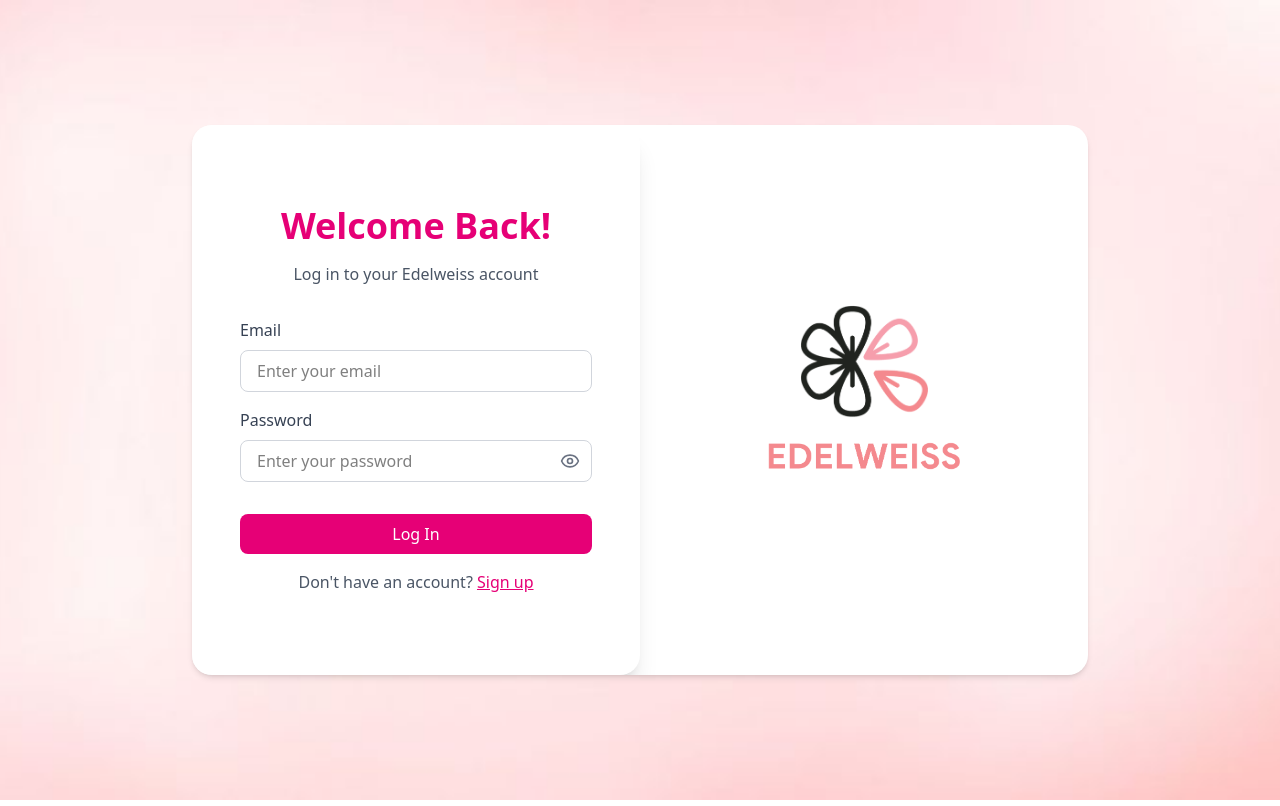
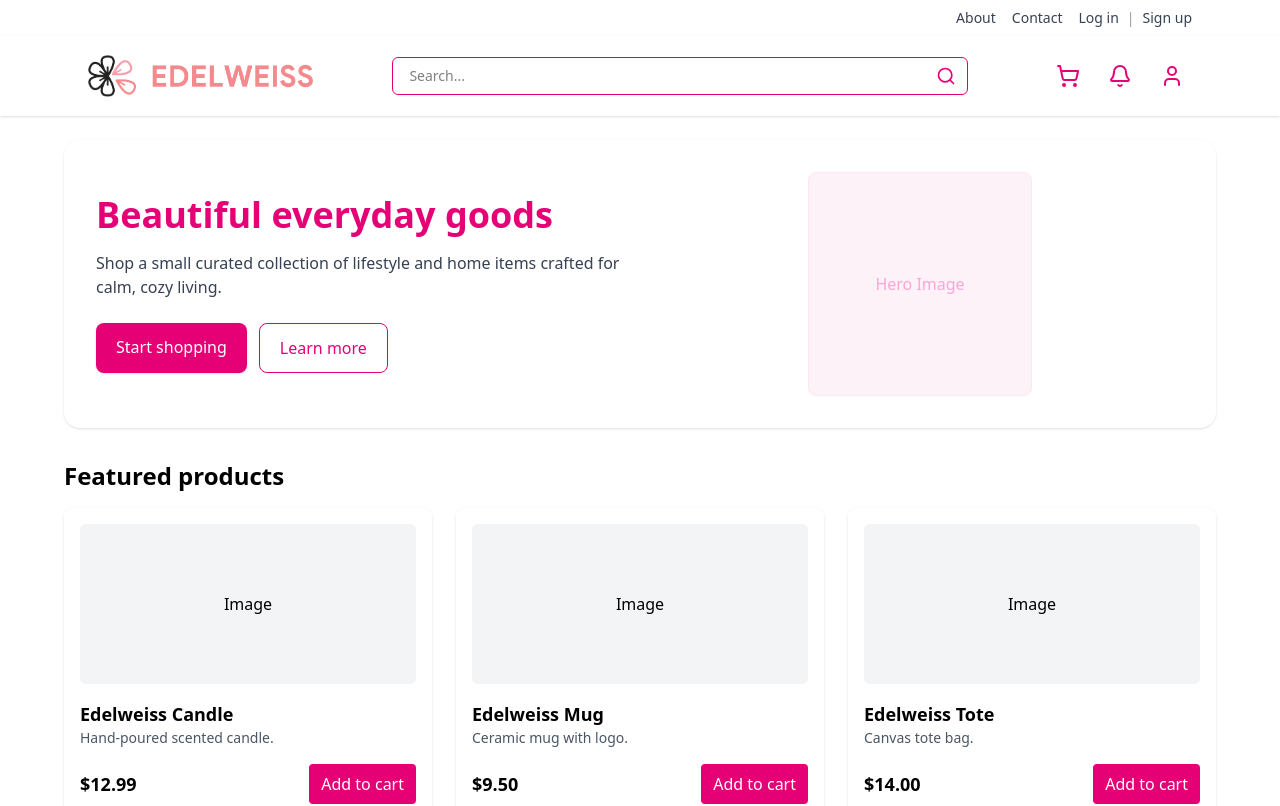
Before and after one commit to Sambilaycord/Edelweiss-Web, a React (Vite) app: page / in a window 1280 px wide. Shown: the top 806 px of the page. Built offline with nearby package versions, Linux system fonts and the light colour scheme.

Commit message:
added elements in header

```diff
--- a/src/App.tsx
+++ b/src/App.tsx
@@ -1,10 +1,11 @@
 import React from 'react';
 import LoginPage from "./components/login/login_form";
+import HomePage from "./components/home/home";
 
 function App() {
   return (
     <div>
-      <LoginPage />
+      <HomePage />
     </div>
   );
 }
--- a/src/components/home/home.tsx
+++ b/src/components/home/home.tsx
@@ -0,0 +1,147 @@
+import React, { useState, useEffect } from 'react';
+import logo from '../../assets/logo.png';
+import text_logo from '../../assets/edelweiss.png';
+import { ShoppingCart, User, Bell, Search, ArrowRight, Star, Heart } from 'lucide-react';
+import { supabase } from '../../lib/supabaseClient';
+
+type Product = {
+	id: number;
+	name: string;
+	price: number;
+	desc?: string;
+};
+
+const sampleProducts: Product[] = [
+	{ id: 1, name: 'Edelweiss Candle', price: 12.99, desc: 'Hand-poured scented candle.' },
+	{ id: 2, name: 'Edelweiss Mug', price: 9.5, desc: 'Ceramic mug with logo.' },
+	{ id: 3, name: 'Edelweiss Tote', price: 14.0, desc: 'Canvas tote bag.' },
+	{ id: 4, name: 'Edelweiss Notebook', price: 7.25, desc: 'Lined notebook, 80 pages.' },
+	{ id: 5, name: 'Edelweiss Sticker Pack', price: 4.5, desc: 'Set of 6 stickers.' },
+	{ id: 6, name: 'Edelweiss Tee', price: 19.99, desc: 'Soft cotton t-shirt.' },
+];
+
+const HomePage: React.FC = () => {
+	const [cartCount, setCartCount] = useState(0);
+
+		const handleUserClick = async () => {
+			try {
+				const res = await supabase.auth.getUser();
+				const user = (res && (res as any).data && (res as any).data.user) || null;
+				if (!user) {
+					window.location.href = '/login';
+				} else {
+					window.location.href = '/profile';
+				}
+			} catch (err) {
+				window.location.href = '/login';
+			}
+		};
+
+	const addToCart = (p: Product) => {
+		setCartCount((c) => c + 1);
+	};
+
+	return (
+		<div className="min-h-screen">
+			<div className="text-sm text-gray-700">
+				<div className="max-w-6xl mx-auto flex justify-end gap-4 py-2 px-6">
+					<a href="/about" className="hover:text-pink-600">About</a>
+					<a href="/contact" className="hover:text-pink-600">Contact</a>
+					<div className="flex items-center gap-2">
+						<a href="/login" className="hover:text-pink-600">Log in</a>
+						<span className="text-gray-400">|</span>
+						<a href="/signup" className="hover:text-pink-600">Sign up</a>
+					</div>
+				</div>
+			</div>
+			<header className="sticky top-0 bg-white/95 backdrop-blur z-40 shadow-sm">
+				<div className="max-w-6xl mx-auto flex items-center justify-between py-4 px-6">
+
+					{/* Left: Logo */}
+					<div className="flex items-center gap-4">
+						<img src={logo} alt="logo" className="w-12 h-12 object-contain" />
+						<img src={text_logo} alt="Edelweiss" className="h-6 object-contain" />
+					</div>
+
+					{/* Center: Search Bar (Added) */}
+					{/* hidden md:flex ensures it only shows on medium screens and up */}
+					<div className="hidden md:flex flex-1 max-w-xl mx-6">
+						<div className="relative w-full">
+							<input
+								type="text"
+								placeholder="Search..."
+								className="w-full pl-4 pr-10 py-2 border border-pink-600 rounded-md text-sm focus:outline-none focus:border-pink-500 focus:ring-1 focus:ring-pink-500 transition-colors"
+							/>
+							<button className="absolute right-0 top-0 h-full px-3 text-pink-600 hover:text-pink-200 transition-colors">
+								<Search className="w-5 h-5" />
+							</button>
+						</div>
+					</div>
+
+					{/* Right: Icons */}
+					<div className="flex items-center gap-4">
+						<div className="relative flex items-center gap-3">
+							<button aria-label="Open cart" className="p-2 text-pink-600 hover:bg-pink-50 rounded-full flex items-center justify-center cursor-pointer">
+								<ShoppingCart className="w-6 h-6" />
+							</button>
+							{cartCount > 0 && (
+								<span className="absolute -top-2 -right-2 bg-yellow-400 text-black rounded-full w-5 h-5 flex items-center justify-center text-xs">
+									{cartCount}
+								</span>
+							)}
+							<button aria-label="Notifications" onClick={handleUserClick} className="p-2 text-pink-600 rounded-full cursor-pointer hover:bg-pink-50">
+								<Bell className="w-6 h-6" />
+							</button>
+							<button aria-label="Account" onClick={handleUserClick} className="p-2 text-pink-600 rounded-full cursor-pointer hover:bg-pink-50">
+								<User className="w-6 h-6" />
+							</button>
+						</div>
+					</div>
+
+				</div>
+			</header>
+
+			<main className="max-w-6xl mx-auto pt-6">
+				<section className="grid grid-cols-1 md:grid-cols-2 gap-8 items-center bg-white rounded-2xl shadow p-8 mb-8">
+					<div>
+						<h1 className="text-4xl font-bold text-pink-600 mb-4">Beautiful everyday goods</h1>
+						<p className="text-gray-700 mb-6">Shop a small curated collection of lifestyle and home items crafted for calm, cozy living.</p>
+						<div className="flex gap-3">
+							<a href="#products" className="px-5 py-3 bg-pink-600 text-white rounded-lg shadow hover:bg-pink-700">Start shopping</a>
+							<a href="#" className="px-5 py-3 border border-pink-600 text-pink-600 rounded-lg hover:bg-pink-50">Learn more</a>
+						</div>
+					</div>
+					<div className="flex items-center justify-center">
+						<div className="w-56 h-56 bg-pink-50 rounded-lg flex items-center justify-center border border-pink-100">
+							<span className="text-pink-300">Hero Image</span>
+						</div>
+					</div>
+				</section>
+
+				<section id="products">
+					<h2 className="text-2xl font-semibold mb-4">Featured products</h2>
+					<div className="grid grid-cols-1 sm:grid-cols-2 md:grid-cols-3 gap-6">
+						{sampleProducts.map((p) => (
+							<div key={p.id} className="bg-white rounded-lg shadow p-4 flex flex-col">
+								<div className="h-40 bg-gray-100 rounded-md mb-4 flex items-center justify-center">Image</div>
+								<h3 className="font-semibold text-lg">{p.name}</h3>
+								<p className="text-sm text-gray-600 flex-1">{p.desc}</p>
+								<div className="mt-4 flex items-center justify-between">
+									<div className="text-lg font-bold">${p.price.toFixed(2)}</div>
+									<button
+										onClick={() => addToCart(p)}
+										className="px-3 py-2 bg-pink-600 text-white rounded hover:bg-pink-700"
+									>
+										Add to cart
+									</button>
+								</div>
+							</div>
+						))}
+					</div>
+				</section>
+			</main>
+		</div>
+	);
+};
+
+export default HomePage;
```
